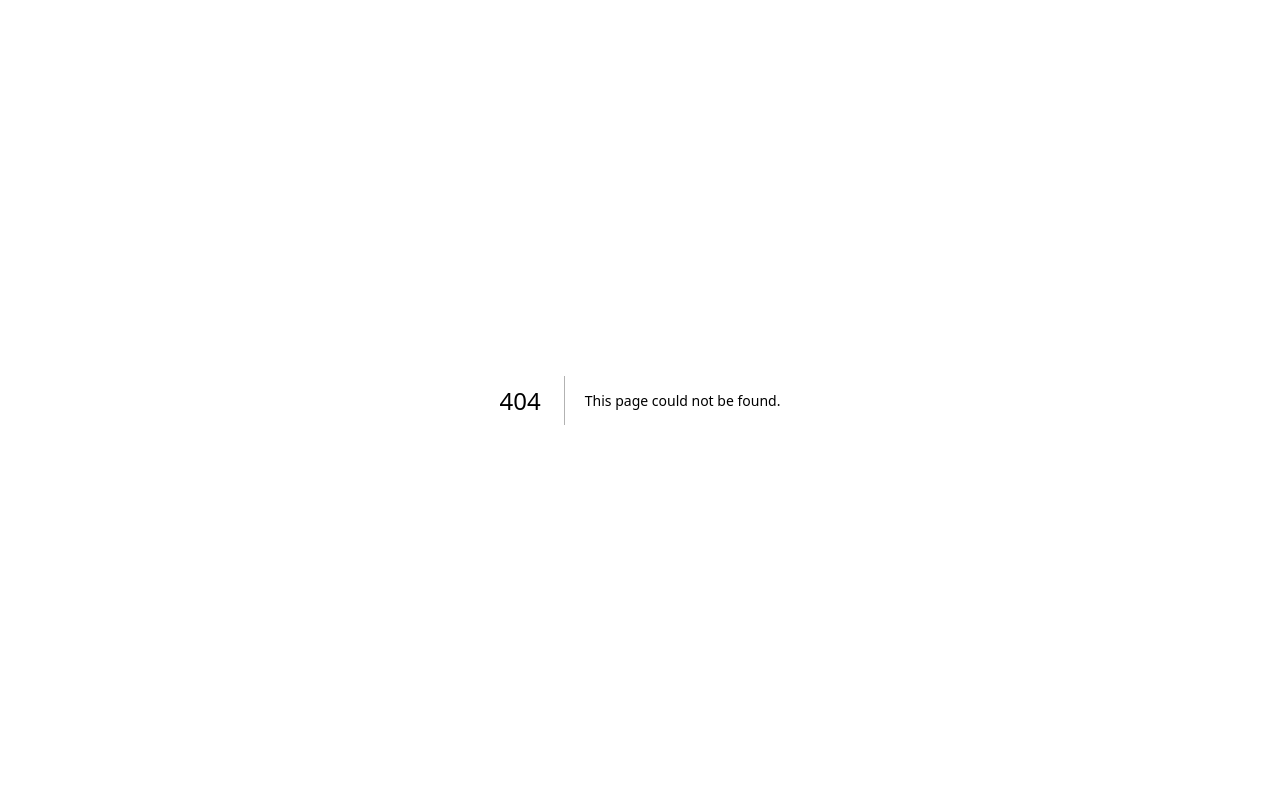
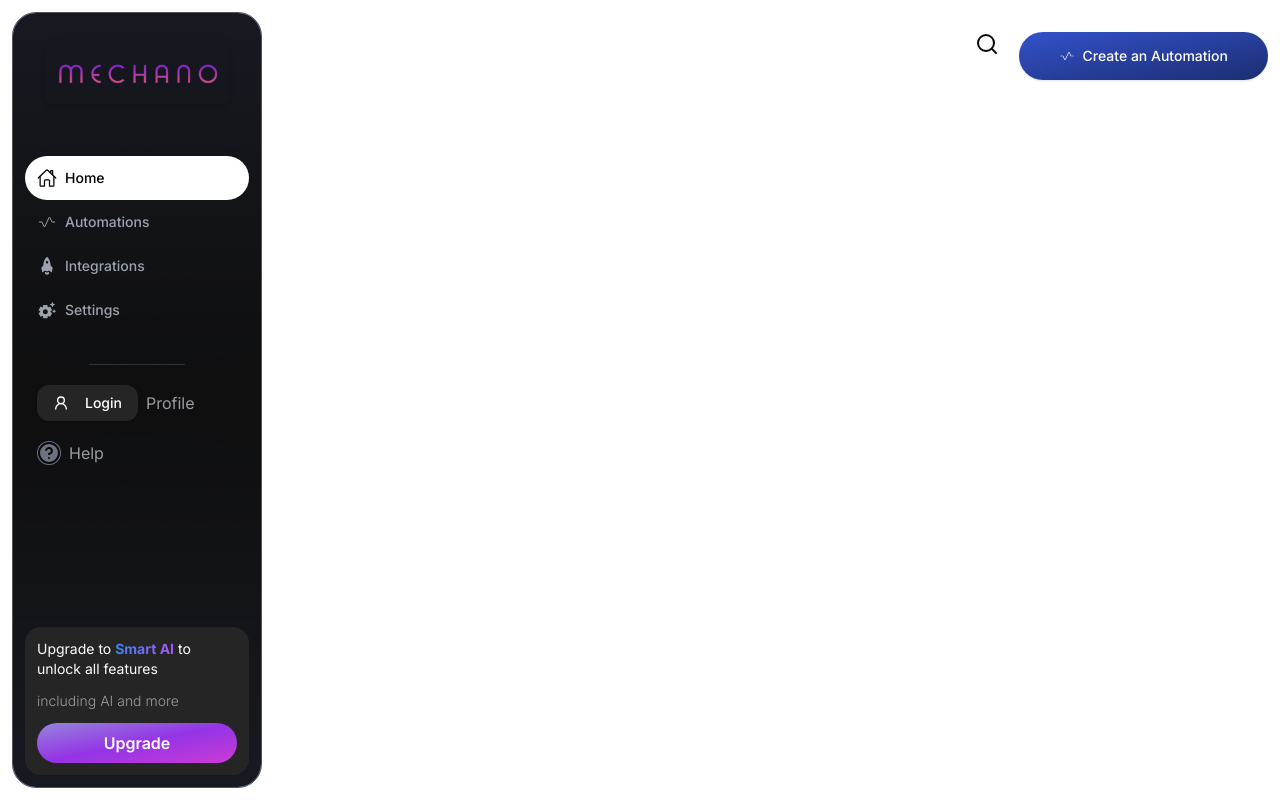
Before and after one commit to Tishathakral/Mechano-Automation-Tool, a Next.js app: page /dashboard/1 in a window 1280 px wide. Before the commit this address had no page. Built offline with nearby package versions, Linux system fonts and the light colour scheme; no server answers.

Commit message:
feat:navbar

```diff
--- a/src/app/(protected)/(dashboard)/[slug]/layout.tsx
+++ b/src/app/(protected)/dashboard/[slug]/layout.tsx
@@ -1,3 +1,4 @@
+import Navbar from '@/components/global/navbar/index'
 import Sidebar from '@/components/global/sidebar'
 import React from 'react'
 
@@ -14,6 +15,9 @@ const layout = ({children,params}: Props) => {
     <div className='
     p-3'>
      <Sidebar slug={params.slug}/>
+     <div className='lg:ml-[250px] lg:pl-10 lg:py-5 flex flex-col overflow-auto'>
+      <Navbar slug={params.slug}/>
+     </div>
 
     </div>
   )
--- a/src/app/(protected)/(dashboard)/[slug]/page.tsx
+++ b/src/app/(protected)/dashboard/[slug]/page.tsx
@@ -4,10 +4,10 @@ type Props = {
 
 }
 
-const page = (props: Props) => {
+const Page = (props: Props) => {
   return (
     <div>page</div>
   )
 }
 
-export default page
+export default Page
--- /dev/null
+++ b/src/app/(protected)/dashboard/loading.tsx
@@ -0,0 +1,12 @@
+import Loader from '@/components/global/loader'
+import React from 'react'
+
+type Props = {}
+
+const loading = (props: Props) => {
+  return (
+    <div className='h-screen flex justify-center items-center'><Loader state>...Loading </Loader></div>
+  )
+}
+
+export default loading
--- /dev/null
+++ b/src/app/(protected)/dashboard/page.tsx
@@ -0,0 +1,14 @@
+import React from 'react'
+
+type Props = {
+
+}
+
+ const Page = (props: Props) => {
+  return (
+    <div>page</div>
+
+)
+}
+
+export default Page
--- /dev/null
+++ b/src/components/global/create-automation/index.tsx
@@ -0,0 +1,39 @@
+'use client'
+
+import { Button } from '@/components/ui/button'
+import React, { useMemo } from 'react'
+import Loader from '../loader'
+
+// import { useCreateAutomation } from '@/hooks/use-automations'
+import { v4 } from 'uuid'
+import { CiWavePulse1 } from 'react-icons/ci'
+
+type Props = {}
+
+const CreateAutomation = (props: Props) => {
+//   const mutationId = useMemo(() => v4(), [])
+
+//   console.log(mutationId)
+//   const { isPending, mutate } = useCreateAutomation(mutationId)
+
+  return (
+    <Button
+      className="lg:px-10 py-6 bg-gradient-to-br hover:opacity-80 text-white rounded-full from-[#3352CC] font-medium to-[#1C2D70]"
+    //   onClick={() =>
+    //     mutate({
+    //       name: 'Untitled',
+    //       id: mutationId,
+    //       createdAt: new Date(),
+    //       keywords: [],
+    //     })
+    //   }
+    >
+
+       <CiWavePulse1 className="h-5 w-5" />
+        <p className="lg:inline hidden">Create an Automation</p>
+
+    </Button>
+  )
+}
+
+export default CreateAutomation
--- /dev/null
+++ b/src/components/global/navbar/index.tsx
@@ -0,0 +1,81 @@
+"use client";
+import { PAGE_BREAD_CRUMBS } from "@/constants/pages";
+import { usePaths } from "@/hooks/user-nav";
+import React from "react";
+
+import Items from "../sidebar/items";
+import { Separator } from "@/components/ui/separator";
+import ClerkAuthState from "../clerk-auth-state";
+import { HelpCircleIcon, Menu, Search, SearchIcon } from "lucide-react";
+import UpgradeCard from "../sidebar/upgrade";
+
+import Sheet from "../sheet";
+import LogoSmall from "@/images/logo-small";
+import CreateAutomation from "../create-automation";
+
+type Props = {
+  slug: string;
+};
+
+const Navbar: React.FC<Props> = ({ slug }) => {
+  const { page } = usePaths();
+  const currentPage = PAGE_BREAD_CRUMBS.includes(page) || page == slug;
+
+  return (
+    currentPage && (
+      <div className="flex flex-col">
+        <div className="flex gap-x-3 lg:gap-x-5 justify-end">
+          <span className="lg:hidden flex items-center flex-1 gap-x-2">
+            <Sheet trigger={<Menu />} className="lg:hidden" side={"left"}>
+              <div
+                className="flex flex-col
+      gap-y-5
+       w-full
+       h-full
+       p-3
+
+       bg-[#0e0e0e]
+       bg-opacity-90
+       bg-clip-padding
+       backdrop-filter
+       backdrop--blur__safari
+       backdrop-blur-3xl"
+              >
+                <div className="flex gap-x-2 items-center p-5 justify-center">
+                  <LogoSmall />
+                </div>
+                <div className="flex flex-col py-3">
+                  <Items page={page} slug={slug} />
+                </div>
+                <div className="px-16">
+                  <Separator
+                    orientation="horizontal"
+                    className="bg-[#333336]"
+                  />
+                </div>
+                <div className="px-3 flex flex-col gap-y-5">
+                  <div className="flex gap-x-2 items-center">
+                    <ClerkAuthState />
+                    <p className="text-[#9B9CA0]">Profile</p>
+                  </div>
+                  <div className="flex gap-x-2 items-center">
+                    <HelpCircleIcon className="h-6 w-6 bg-gray-500 rounded-full" />
+                    <p className="text-[#9B9CA0]">Help</p>
+                  </div>
+                </div>
+                {/* <SubscriptionPlan type="FREE"> */}
+                <div className="flex-1 flex flex-col justify-end">
+                  <UpgradeCard />
+                </div>
+                {/* </SubscriptionPlan> */}
+              </div>
+            </Sheet>
+          </span>
+        <SearchIcon/>
+        <CreateAutomation/>
+        </div>
+      </div>
+    )
+  );
+};
+export default Navbar;
--- /dev/null
+++ b/src/components/global/sheet/index.tsx
@@ -0,0 +1,30 @@
+import {
+    Sheet as ShadcnSheet,
+    SheetContent,
+    SheetTrigger,
+  } from '@/components/ui/sheet'
+
+  import React from 'react'
+
+  type Props = {
+    trigger: React.ReactNode
+    children: React.ReactNode
+    className?: string
+    side: 'left' | 'right'
+  }
+
+  const Sheet = ({ children, trigger, className, side }: Props) => {
+    return (
+      <ShadcnSheet>
+        <SheetTrigger className={className}>{trigger}</SheetTrigger>
+        <SheetContent
+          side={side}
+          className="p-0"
+        >
+          {children}
+        </SheetContent>
+      </ShadcnSheet>
+    )
+  }
+
+  export default Sheet
--- a/src/components/global/sidebar/index.tsx
+++ b/src/components/global/sidebar/index.tsx
@@ -23,6 +23,7 @@ const Sidebar = ({ slug }: Props) => {
     radial
     fixed
     left-0
+    hidden
     lg:inline-block
     border-[#545454]
     bg-gradient-to-b from-[#768BDD]
@@ -40,6 +41,7 @@ const Sidebar = ({ slug }: Props) => {
        w-full
        h-full
        p-3
+
        bg-[#0e0e0e]
        bg-opacity-90
        bg-clip-padding
--- a/src/components/global/sidebar/upgrade.tsx
+++ b/src/components/global/sidebar/upgrade.tsx
@@ -6,14 +6,14 @@ type Props = {}
 const UpgradeCard = (props: Props) => {
   return (
     <div className='bg-[#252525] p-3 rounded-2xl flex flex-col gap-y-3'>
-       <span className='text-sm'> Upgrade to {' '}
+       <span className='text-sm text-white'> Upgrade to {' '}
         <span className='bg-gradient-to-r from-blue-500 to-purple-500 bg-clip-text text-transparent font-bold'>
           Smart AI
         </span>
         {' '}
         to unlock all features
        </span>
-       <p className='text-xs text-[#9B9CA0] font-light'>
+       <p className='text-sm text-[#9B9CA0] font-light'>
         including AI and more
        </p>
        <PaymentButton />
--- /dev/null
+++ b/src/constants/pages.tsx
@@ -0,0 +1,51 @@
+import { IoMdRocket } from "react-icons/io";
+import { MdSettingsSuggest } from "react-icons/md";
+import { CiWavePulse1 } from "react-icons/ci";
+import { IoHomeOutline } from "react-icons/io5";
+import { RiContactsFill } from "react-icons/ri";
+
+  export const PAGE_BREAD_CRUMBS: string[] = [
+    'contacts',
+    'automations',
+    'integrations',
+    'settings',
+  ]
+
+  // type Props = {
+  //   [page in string]: React.ReactNode
+  // }
+
+  // export const PAGE_ICON: Props = {
+  //   AUTOMATIONS: <CiWavePulse1 className="h-5 w-5" />,
+  //   CONTACTS: <RiContactsFill className="h-5 w-5" />,
+  //   INTEGRATIONS: <IoMdRocket className="h-5 w-5" />,
+  //   SETTINGS: <MdSettingsSuggest className="h-5 w-5" />,
+  //   HOME: <IoHomeOutline className="w-5 h-5" />,
+  // }
+
+  // export const PLANS = [
+  //   {
+  //     name: 'Free Plan',
+  //     description: 'Perfect for getting started',
+  //     price: '$0',
+  //     features: [
+  //       'Boost engagement with target responses',
+  //       'Automate comment replies to enhance audience interaction',
+  //       'Turn followers into customers with targeted messaging',
+  //     ],
+  //     cta: 'Get Started',
+  //   },
+  //   {
+  //     name: 'Smart AI Plan',
+  //     description: 'Advanced features for power users',
+  //     price: '$99',
+  //     features: [
+  //       'All features from Free Plan',
+  //       'AI-powered response generation',
+  //       'Advanced analytics and insights',
+  //       'Priority customer support',
+  //       'Custom branding options',
+  //     ],
+  //     cta: 'Upgrade Now',
+  //   },
+  // ]
```
Also changed, not shown: src/app/(protected)/(dashboard)/page.tsx (deleted).
